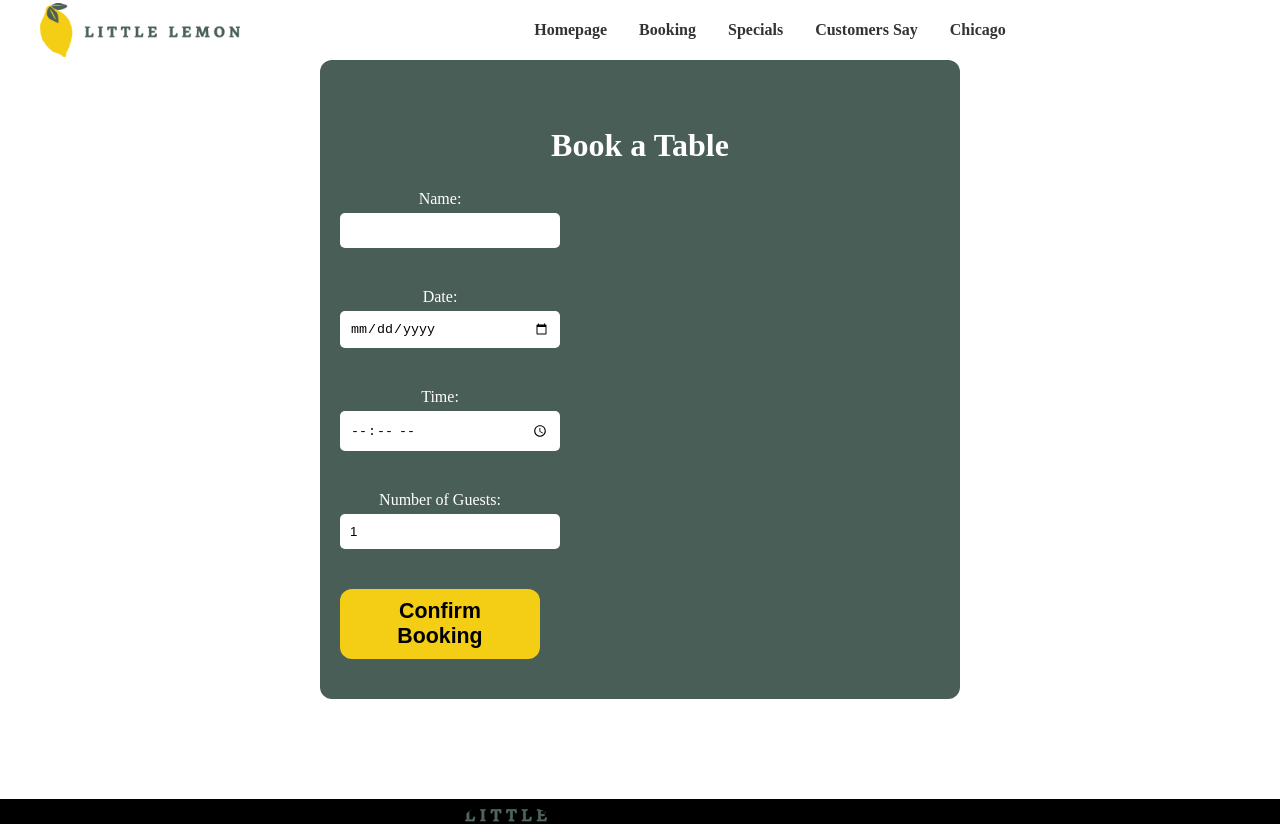
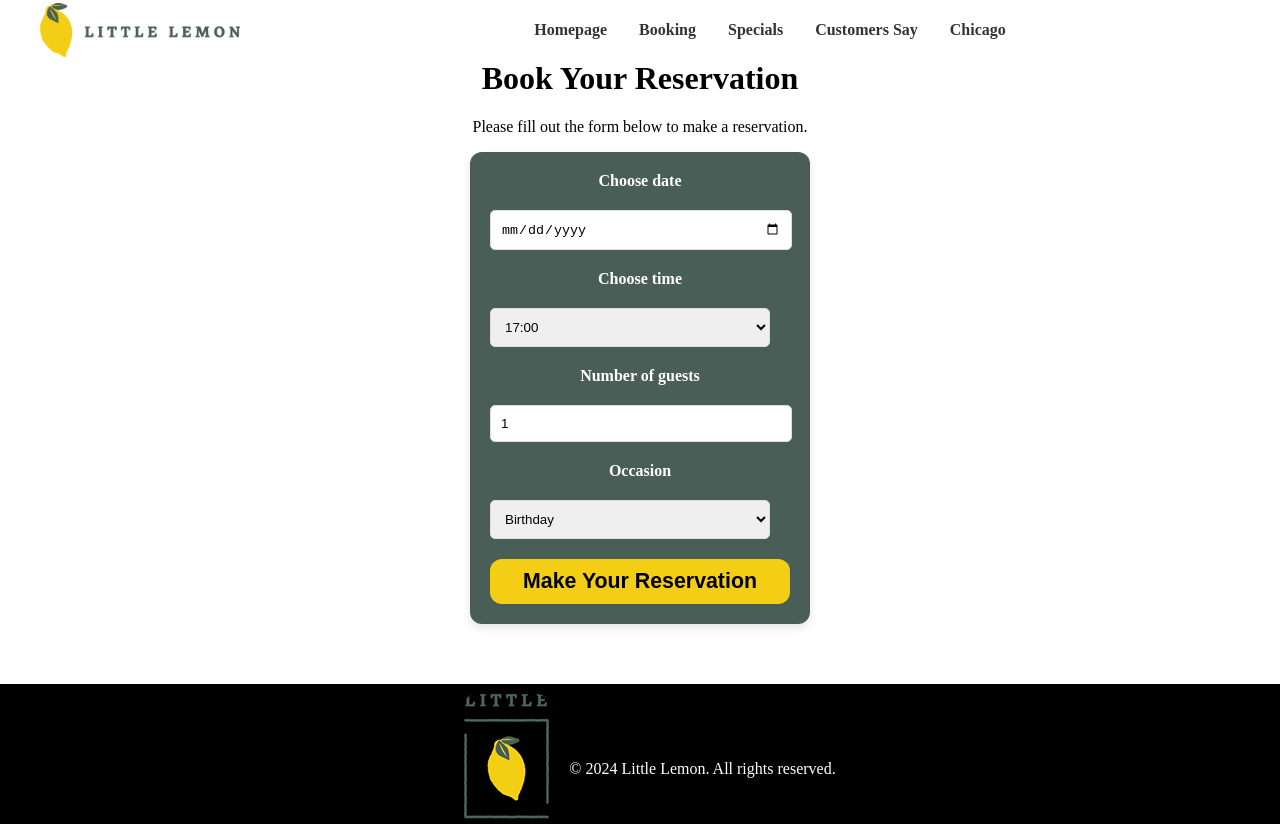
Before and after one commit to gabrielpuga/llemon_repo, a React (Create React App) app: page /booking in a window 1280 px wide. Shown: the top 824 px of the page. Built offline with nearby package versions, Linux system fonts and the light colour scheme.

Commit message:
adding BookingPage and BookingForm components

```diff
--- a/src/App.css
+++ b/src/App.css
@@ -212,9 +212,60 @@
 /* Form Styles */
 form {
   display: grid;
-  max-width: 200px;
+  max-width: 300px; /* Keep your existing width */
   gap: 20px;
+  margin: 0 auto; /* Center the form */
+  padding: 20px; /* Add padding inside the form */
+  background-color: #495e57; /* Background color */
+  border-radius: 12px; /* Rounded corners */
+  box-shadow: 0 4px 10px rgba(0, 0, 0, 0.1); /* Subtle shadow */
+  color: white; /* Text color */
 }
+
+/* General form elements */
+form label {
+  font-weight: bold; /* Bold labels */
+  color: white; /* Change label color to white */
+}
+
+form input, form select {
+  width: calc(100% - 20px); /* Full width minus padding */
+  padding: 10px; /* Padding for input fields */
+  border-radius: 5px; /* Rounded corners */
+  border: 1px solid #ddd; /* Light border for inputs */
+  transition: border-color 0.3s; /* Smooth border color transition */
+}
+
+form input:focus, form select:focus {
+  border-color: #F4CE14; /* Change border color on focus */
+  outline: none; /* Remove default outline */
+}
+
+form button {
+  background-color: #F4CE14; /* Button color */
+  color: black; /* Text color */
+  padding: 10px 20px; /* Padding for button */
+  border: none; /* No border */
+  border-radius: 12px; /* Rounded corners */
+  font-size: 16pt; /* Font size */
+  font-weight: bold; /* Bold text */
+  cursor: pointer; /* Pointer cursor */
+  transition: background-color 0.3s; /* Smooth background color transition */
+}
+
+form button:hover {
+  background-color: #e0b800; /* Darken button on hover */
+}
+
+/* BookingForm Specific Styles */
+.booking-form {
+  color: white; /* Text color for form */
+}
+
+.booking-form h2 {
+  margin-bottom: 20px; /* Space below the heading */
+}
+
 
 /* Media Queries */
 @media (max-width: 700px) {
--- a/src/App.js
+++ b/src/App.js
@@ -5,6 +5,7 @@
 import Main from './Main';
 import CallToAction from './CallToAction';
 import BookingPage from './BookingPage';
+import ConfirmedBooking from './ConfirmedBooking';
 import Homepage from './Homepage';
 import Specials from './Specials';  // Import Specials component
 import CustomersSay from './CustomersSay'; // Import CustomersSay component
@@ -19,6 +20,7 @@
         <Routes>
           <Route path="/" element={<Homepage />} />
           <Route path="/booking" element={<BookingPage />} />
+          <Route path="/confirmed" element={<ConfirmedBooking />} />
           <Route path="/specials" element={<Specials />} /> {/* New route for Specials */}
           <Route path="/customers" element={<CustomersSay />} /> {/* New route for CustomersSay */}
           <Route path="/chicago" element={<Chicago />} /> {/* New route for Chicago */}
--- /dev/null
+++ b/src/BookingForm.js
@@ -0,0 +1,96 @@
+import React, { useState } from 'react';
+import { useNavigate } from 'react-router-dom'; // Import useNavigate
+
+const BookingForm = () => {
+  const navigate = useNavigate(); // Initialize useNavigate
+  const [formData, setFormData] = useState({
+    date: '',
+    time: '17:00',
+    guests: 1,
+    occasion: 'Birthday',
+  });
+
+  const [availableTimes, setAvailableTimes] = useState([
+    '17:00',
+    '17:30',
+    '18:00',
+    '18:30',
+    '19:00',
+    '19:30',
+    '20:00',
+    '20:30',
+    '21:00',
+    '21:30',
+    '22:00',
+  ]);
+
+  const handleChange = (e) => {
+    const { name, value } = e.target;
+    setFormData({
+      ...formData,
+      [name]: value,
+    });
+  };
+
+  const handleSubmit = (e) => {
+    e.preventDefault();
+    console.log('Form submitted:', formData);
+    navigate('/confirmed'); // Navigate to ConfirmedBooking component
+  };
+
+  return (
+    <div className="booking-form">
+      <form onSubmit={handleSubmit}>
+        <label htmlFor="res-date">Choose date</label>
+        <input
+          type="date"
+          id="res-date"
+          name="date"
+          value={formData.date}
+          onChange={handleChange}
+        />
+
+        <label htmlFor="res-time">Choose time</label>
+        <select
+          id="res-time"
+          name="time"
+          value={formData.time}
+          onChange={handleChange}
+        >
+          {availableTimes.map((time) => (
+            <option key={time} value={time}>
+              {time}
+            </option>
+          ))}
+        </select>
+
+        <label htmlFor="guests">Number of guests</label>
+        <input
+          type="number"
+          placeholder="1"
+          min="1"
+          max="10"
+          id="guests"
+          name="guests"
+          value={formData.guests}
+          onChange={handleChange}
+        />
+
+        <label htmlFor="occasion">Occasion</label>
+        <select
+          id="occasion"
+          name="occasion"
+          value={formData.occasion}
+          onChange={handleChange}
+        >
+          <option value="Birthday">Birthday</option>
+          <option value="Anniversary">Anniversary</option>
+        </select>
+
+        <button type="submit">Make Your Reservation</button>
+      </form>
+    </div>
+  );
+};
+
+export default BookingForm;
--- a/src/BookingPage.js
+++ b/src/BookingPage.js
@@ -1,67 +1,15 @@
 // BookingPage.js
-import React, { useState } from 'react';
+import React from 'react';
+import BookingForm from './BookingForm';
 
-function BookingPage() {
-  const [name, setName] = useState('');
-  const [date, setDate] = useState('');
-  const [time, setTime] = useState('');
-  const [guests, setGuests] = useState(1);
-
-  const handleSubmit = (e) => {
-    e.preventDefault();
-    // Handle booking logic here
-    alert(`Booking confirmed for ${name} on ${date} at ${time} for ${guests} guests.`);
-  };
-
+const BookingPage = () => {
   return (
-    <div className="booking-page">
-      <h2>Book a Table</h2>
-      <form onSubmit={handleSubmit}>
-        <div className="form-group">
-          <label htmlFor="name">Name:</label>
-          <input
-            type="text"
-            id="name"
-            value={name}
-            onChange={(e) => setName(e.target.value)}
-            required
-          />
-        </div>
-        <div className="form-group">
-          <label htmlFor="date">Date:</label>
-          <input
-            type="date"
-            id="date"
-            value={date}
-            onChange={(e) => setDate(e.target.value)}
-            required
-          />
-        </div>
-        <div className="form-group">
-          <label htmlFor="time">Time:</label>
-          <input
-            type="time"
-            id="time"
-            value={time}
-            onChange={(e) => setTime(e.target.value)}
-            required
-          />
-        </div>
-        <div className="form-group">
-          <label htmlFor="guests">Number of Guests:</label>
-          <input
-            type="number"
-            id="guests"
-            value={guests}
-            onChange={(e) => setGuests(e.target.value)}
-            min="1"
-            required
-          />
-        </div>
-        <button type="submit">Confirm Booking</button>
-      </form>
+    <div>
+      <h1>Book Your Reservation</h1>
+      <p>Please fill out the form below to make a reservation.</p>
+      <BookingForm />
     </div>
   );
-}
+};
 
 export default BookingPage;
--- /dev/null
+++ b/src/ConfirmedBooking.js
@@ -0,0 +1,15 @@
+import React from "react";
+
+const ConfirmedBooking = () => {
+    return(
+        <header>
+            <section>
+            <h1>Booking has been confirmed!
+        </h1>
+            </section>
+        </header>
+
+    )
+}
+
+export default ConfirmedBooking;
```
Also changed, not shown: src/BookingPage-ANT.js (added, +67 -0 lines).
